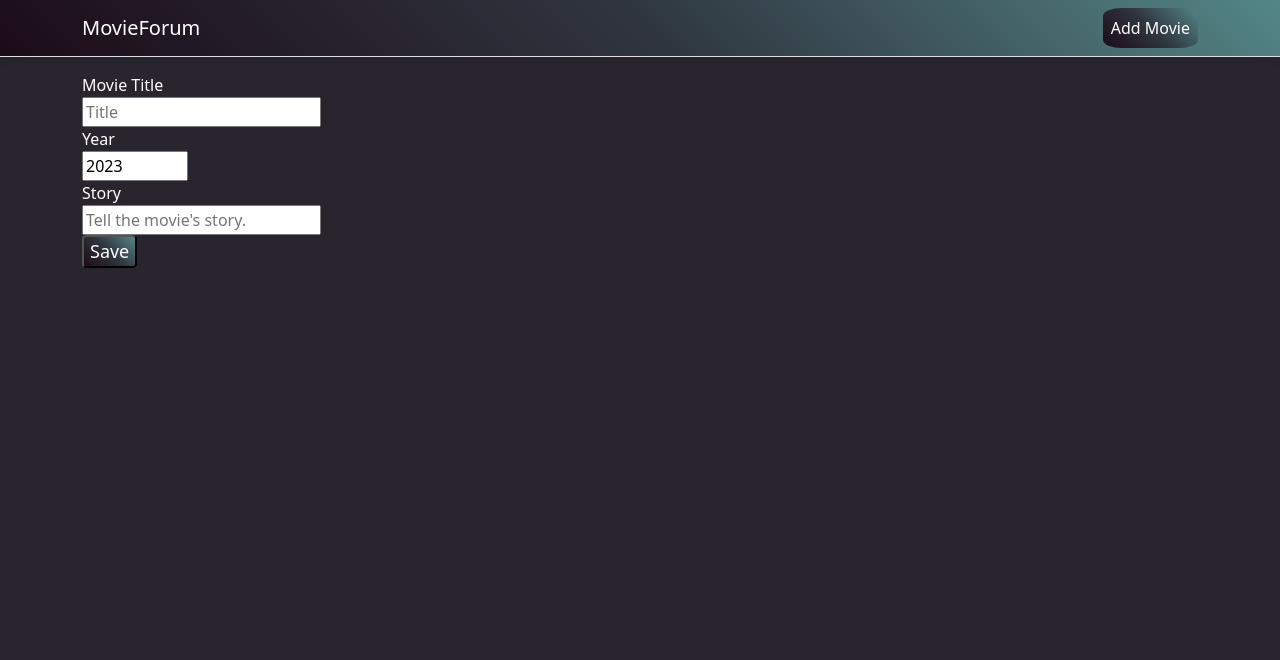
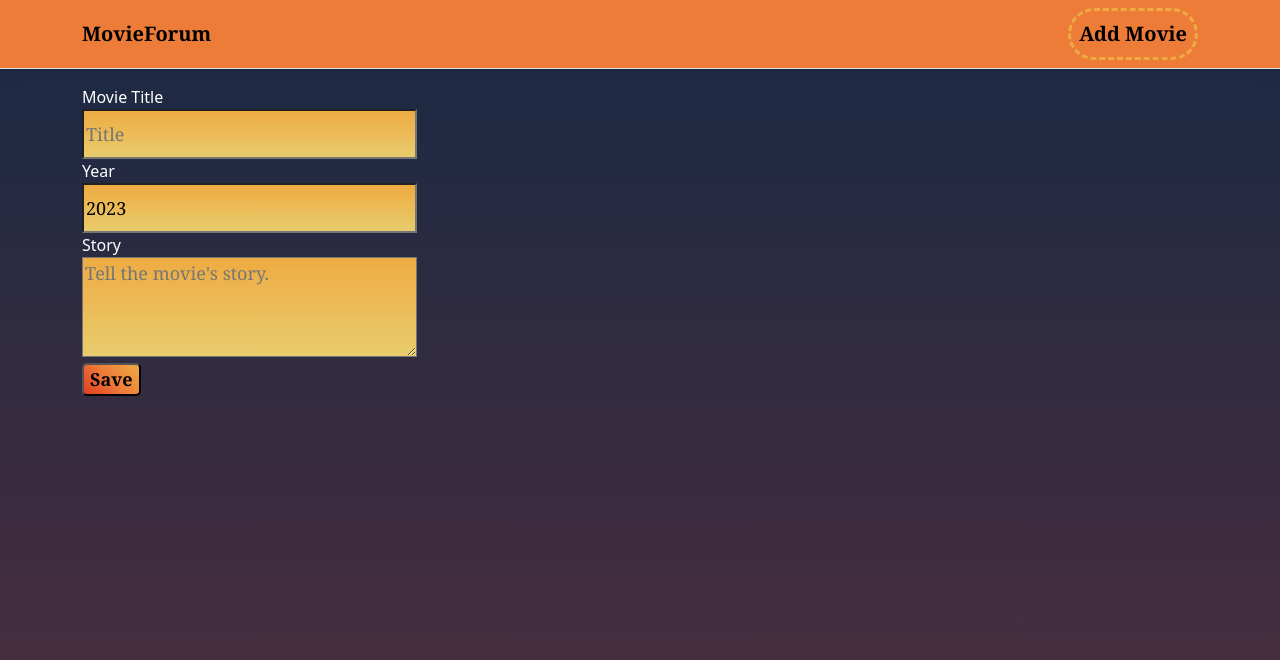
Before and after one commit to CodecoolGlobal/el-proyecte-grande-sprint-1-csharp-StrangerDeer, a React (Create React App) app in the folder MovieForum/MovieForum/ClientApp/: page /add-new-movie in a window 1280 px wide. Shown: the top 660 px of the page. Built offline with nearby package versions, Linux system fonts and the light colour scheme.

Commit message:
change webpage style; replace story input field with textarea

```diff
--- a/MovieForum/MovieForum/ClientApp/src/components/AddNewMovie.js
+++ b/MovieForum/MovieForum/ClientApp/src/components/AddNewMovie.js
@@ -75,7 +75,7 @@ export class AddNewMovie extends Component {
             yearInput < this.minimumYear) ? <small>Please add correct year</small> : <></>}
         <br/>
         <div>Story</div>
-        <input
+        <textarea
           type={"text"}
           placeholder={"Tell the movie's story."}
           value={storyInput}
--- a/MovieForum/MovieForum/ClientApp/src/components/MovieDetails.js
+++ b/MovieForum/MovieForum/ClientApp/src/components/MovieDetails.js
@@ -128,7 +128,7 @@ export class MovieDetails extends Component {
                                 ? <small>Please enter the correct release year!</small>
                                 : <></>}
                         <br/>
-                        <input placeholder={"Please enter the correct story of the movie!"}
+                        <textarea placeholder={"Please enter the correct story of the movie!"}
                             value={movieStory}
                                 onChange={(e) => setInputValue("Story", e.target.value)}/>
                         <br/>
@@ -142,9 +142,9 @@ export class MovieDetails extends Component {
                         <br/>
                         <p>Upload Image</p>
                         <form >
-                            <img src={this.state.img}/>
+                            <img id="uploaded-image" src={this.state.img}/>
                             <br/>
-                            <input type={"file"} onChange={(e) => this.changeImg(e.target.files[0])}/>
+                            <input id="upload-movie" type={"file"} onChange={(e) => this.changeImg(e.target.files[0])}/>
                             <button onClick={() => this.saveImage(movieId)}>Save image</button>
                         </form>
                         <br/><br/>
--- a/MovieForum/MovieForum/ClientApp/src/custom.css
+++ b/MovieForum/MovieForum/ClientApp/src/custom.css
@@ -2,9 +2,9 @@
 a {
   color: #0366d6;
 }
-body, header {
+body {
   color: white;
-  background: #29252F;
+  background: linear-gradient(360deg, #4F2E3C, #192944) !important;
 }
 
 .movie-forum-button {
@@ -12,40 +12,46 @@ body, header {
 }
 
 header {
-  background: linear-gradient(45deg, #1C0B19, #2F353E, #548687);
+  font-family: Georgia;
+  font-size: 20px;
+  background: #EE7C39;
+  font-weight: bolder;
 }
 
 .navbar-brand {
-  color: white;
+  color: black;
 }
 
 .navbar-brand:focus {
-  color: white;
+  color: black;
 }
 
 .navbar-brand:hover {
-  color: #FFFFAA;
+  color: black;
 }
 
 .navbar-toggler {
-  color: white !important;
+  color: black !important;
 }
 
 .text-dark {
-  color: white !important;
-  background: linear-gradient(45deg, #1C0B19, #2F353E, #548687);
-  border-radius: 20%;
-  gap: 10px;
+  font-family: Georgia;
+  color: black !important;
+  border-radius: 50px;
+  border-style: dashed;
+  border-color: #EEAB42;
+  font-weight: bolder;
+}
 
-}
 .text-dark:hover {
   color:#FFFFAA !important;
-  background: linear-gradient(45deg, #1C0B19, #2F353E);
+  background: linear-gradient(45deg, #E33C23, #EE7C39);
 }
 
 .nav-link:hover {
   color:#FFFFAA !important;
-  background: linear-gradient(45deg, #1C0B19, #2F353E);
+  background: linear-gradient(45deg, #E33C23, #EE7C39);
+  transition: 0.3s;
 }
 
 .text-dark:active {
@@ -116,8 +122,9 @@ code {
 }
 
 .tilting-movie-card {
-  background-color: rgb(46,87,83) !important;
-  color: white !important;
+  background: linear-gradient(180deg, #E33C23, #192944) !important;
+  color: #F8EECF !important;
+  font-family: Georgia;
   transform-style: preserve-3d;
   transform: perspective(1000px);
 }
@@ -139,6 +146,7 @@ code {
 .movie-info-card {
   top: 20%;
   left: 15%;
+  color: #F8EECF;
   position: absolute;
   margin: auto;
   width: 70%;
@@ -150,7 +158,7 @@ code {
   font-size: 20px;
 }
 
-.movie-img {
+.movie-img, #uploaded-image {
   display: block;
   position: fixed;
   top: 10%;
@@ -159,8 +167,38 @@ code {
 }
 
 button {
-  background: linear-gradient(45deg, #1C0B19, #2F353E, #548687);
-  color: white;
-  border-radius: 10%;
+  background: linear-gradient(45deg, #E33C23, #EE7C39, #EEAB42);
+  color: black;
+  font-family: Georgia;
+  font-weight: bolder;
+  border-radius: 5px;
   font-size: 18px;
 }
+
+input, select, textarea {
+  background: linear-gradient(180deg, #EEAB42, #E9CC6D);
+  color: black;
+  font-family: Georgia;
+  font-size: 18px;
+  width: 30%;
+  word-break: break-word;
+  height: 50px;
+}
+
+option {
+  color: black;
+  font-size: 18px;
+}
+
+form {
+  width: 50%;
+}
+
+#upload-movie {
+  height: 10%;
+  width: 50%;
+}
+
+textarea {
+  height: 100px;
+}
```
